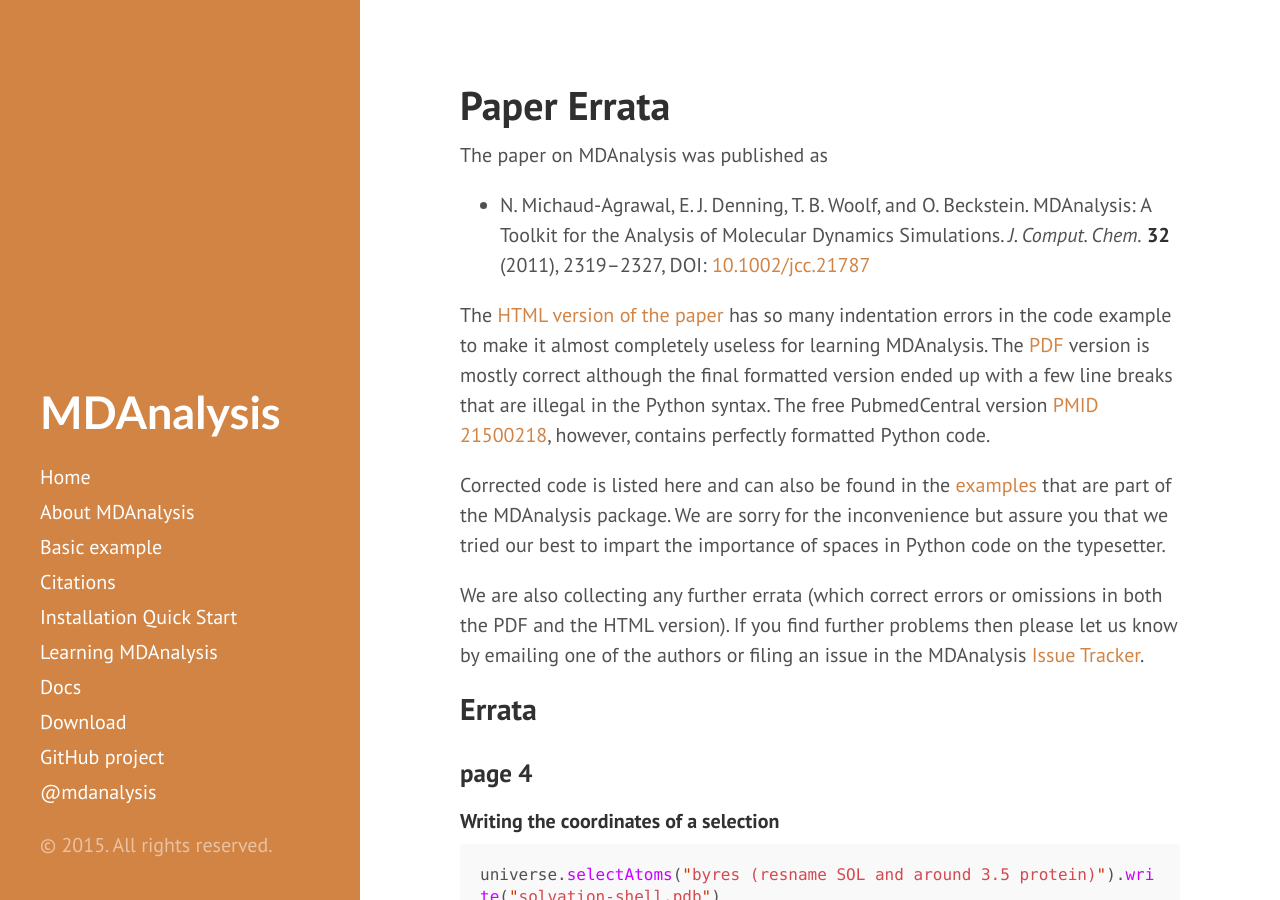
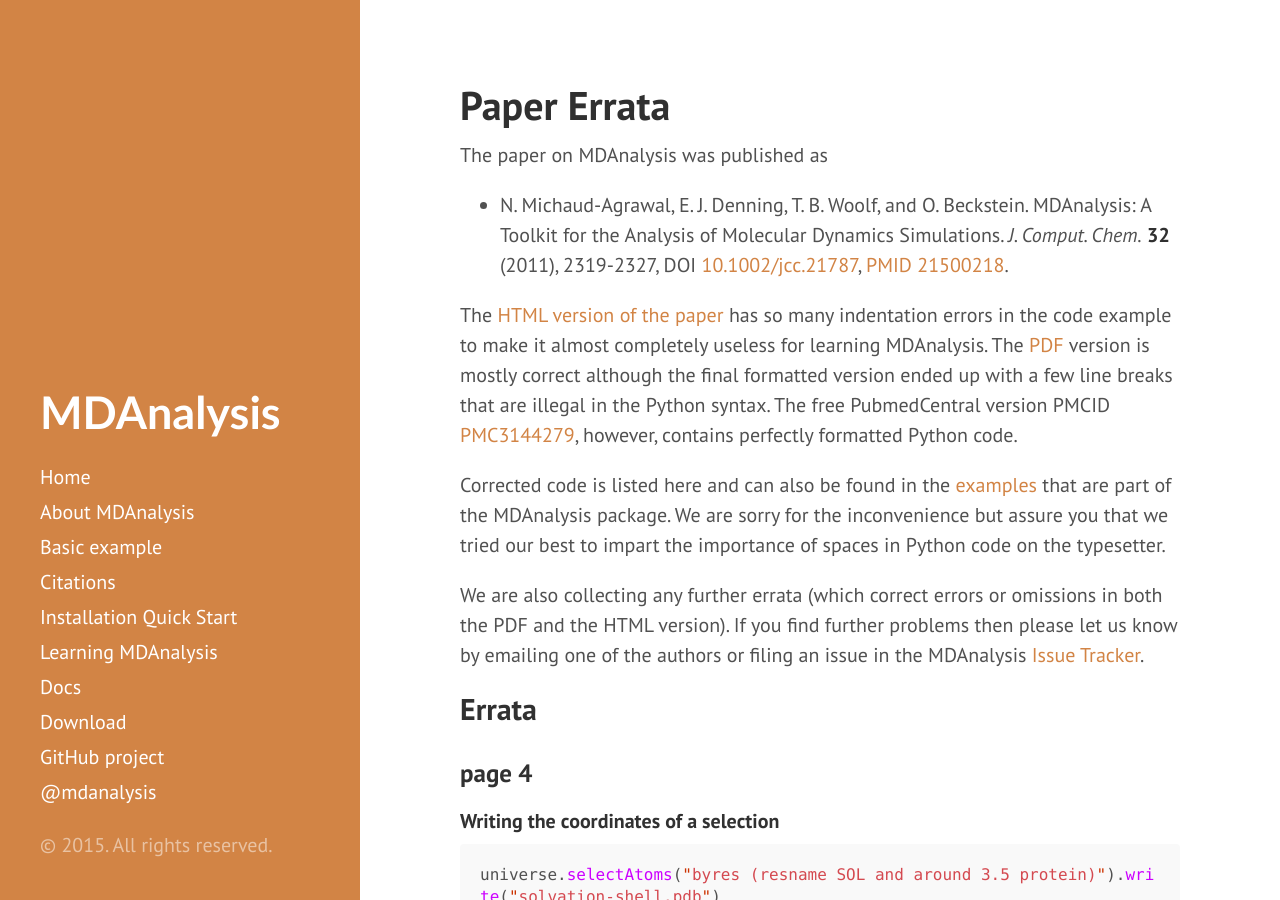
Before and after one commit to MDAnalysis/MDAnalysis.github.io, a Jekyll site: the page built from pages/errata.md, in a window 1280 px wide and 900 px high. Built offline with Jekyll 4.4.1, drawn with Linux system fonts in a browser that asks for light colours; Markdown is read by kramdown in place of the engine named in the settings.

Commit message:
use link to PubMedCentral manuscript in errata

```diff
--- a/pages/errata.md
+++ b/pages/errata.md
@@ -17,9 +18,9 @@ completely useless for learning MDAnalysis. The
 [PDF](http://onlinelibrary.wiley.com/doi/10.1002/jcc.21787/pdf)
 version is mostly correct although the final formatted version ended
 up with a few line breaks that are illegal in the Python syntax. The
-free PubmedCentral version  [PMID
-21500218](http://www.ncbi.nlm.nih.gov/pubmed/21500218), however,
-contains perfectly formatted Python code.
+free PubmedCentral version PMCID
+[PMC3144279](http://www.ncbi.nlm.nih.gov/pmc/articles/PMC3144279/),
+however, contains perfectly formatted Python code.
 
 Corrected code is listed here and can also be found in the
 [examples]({{site.github.repo}}/tree/master/package/examples) that are
```
Also changed, not shown: other parts of pages/errata.md (+3 -2 lines).
